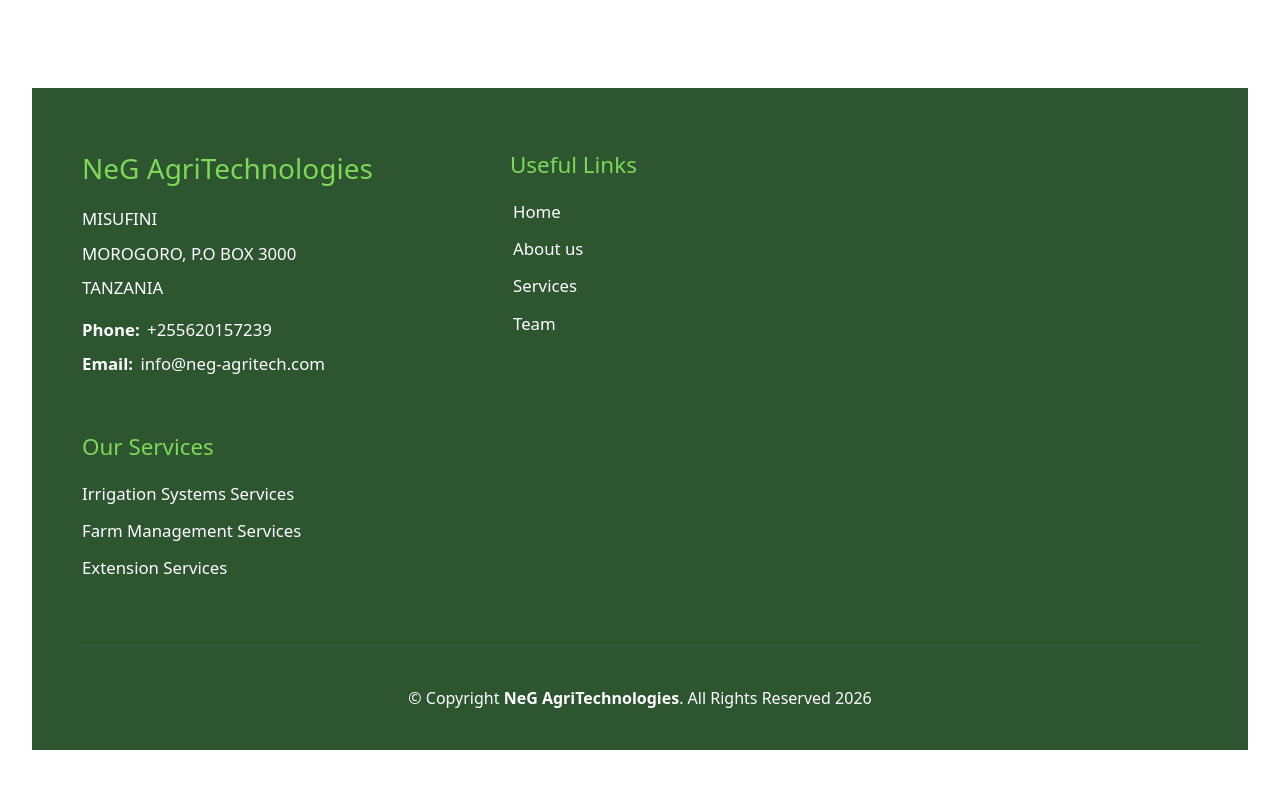
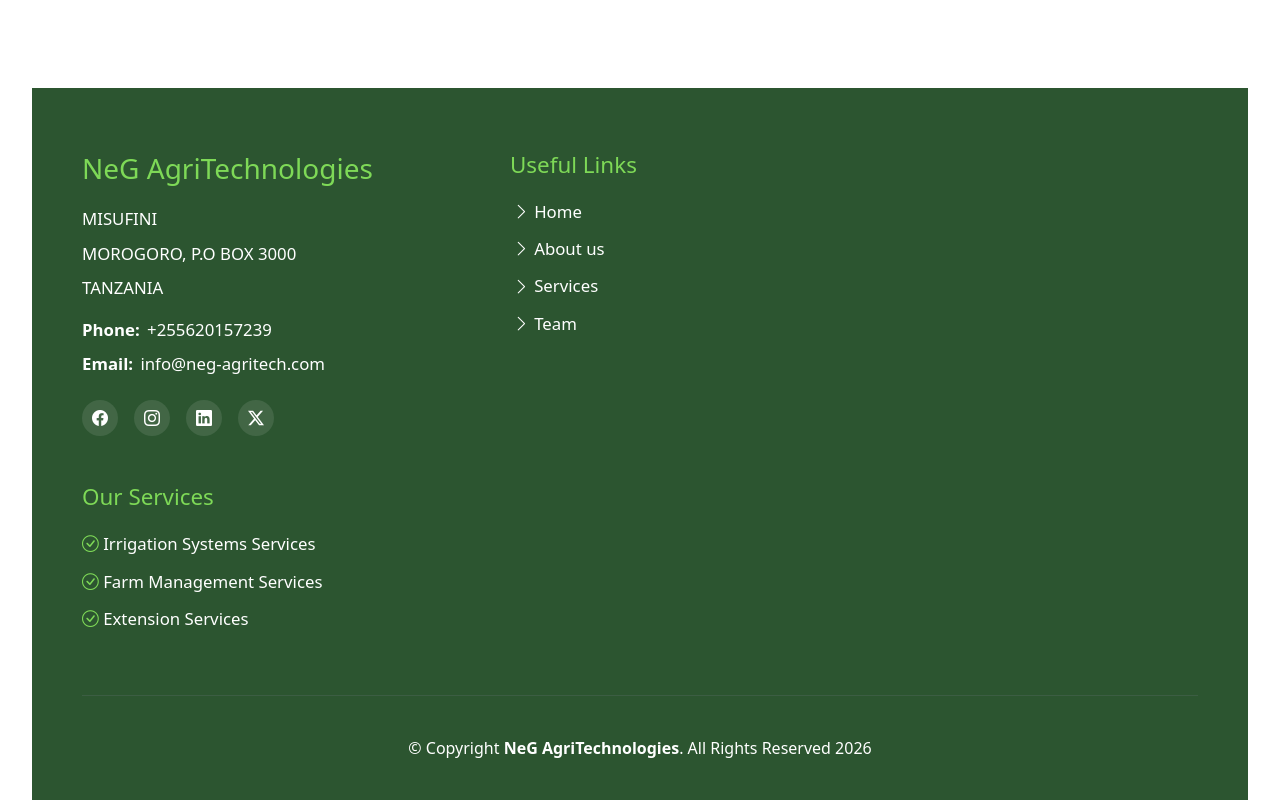
Before and after one commit to IamOmasa/neg_spa, a Vue app: page /about in a window 1280 px wide. Shown: the part 1304-2104 px from the top of the page. Before the commit the page ends 2054 px from the top, so only its background shows below. Built offline with nearby package versions, Linux system fonts and the light colour scheme.

Commit message:
change corousel position

```diff
--- a/index.html
+++ b/index.html
@@ -3,6 +3,10 @@
   <head>
     <meta charset="UTF-8" />
     <link rel="icon" href="/favicon.ico" />
+    <link
+      rel="stylesheet"
+      href="https://cdn.jsdelivr.net/npm/bootstrap-icons@1.11.3/font/bootstrap-icons.min.css"
+    />
     <meta name="viewport" content="width=device-width, initial-scale=1.0" />
     <title>NEG AgriTechnologies</title>
   </head>
--- a/package.json
+++ b/package.json
@@ -18,6 +18,7 @@
     "@emailjs/browser": "^4.4.1",
     "@popperjs/core": "^2.11.8",
     "bootstrap": "^5.3.8",
+    "bootstrap-icons": "^1.13.1",
     "contentful": "^11.10.1",
     "vue": "^3.5.26",
     "vue-router": "^4.6.4"
--- a/src/components/Footer.vue
+++ b/src/components/Footer.vue
@@ -1,9 +1,7 @@
 <template>
   <footer class="footer bg-dark-custom text-white">
     <div class="container">
-      <!-- Responsive grid -->
       <div class="row footer-content">
-        <!-- Company Info -->
         <div class="col-12 col-sm-12 col-md-6 col-lg-4 col-xl-4 footer-col">
           <h3 class="footer-heading text-secondary">NeG AgriTechnologies</h3>
           <p class="footer-text">MISUFINI</p>
@@ -21,9 +19,23 @@
               info@neg-agritech.com
             </a>
           </p>
+
+          <div class="social-links d-flex gap-3 mt-4">
+            <a href="#" class="social-icon-link" aria-label="Facebook" target="_blank">
+              <i class="bi bi-facebook"></i>
+            </a>
+            <a href="https://www.instagram.com/neg_agritechologies?igsh=MXRhemZjM3F2Y3BxaA==" class="social-icon-link" aria-label="Instagram" target="_blank">
+              <i class="bi bi-instagram"></i>
+            </a>
+            <a href="#" class="social-icon-link" aria-label="LinkedIn" target="_blank">
+              <i class="bi bi-linkedin"></i>
+            </a>
+            <a href="#" class="social-icon-link" aria-label="Twitter" target="_blank">
+              <i class="bi bi-twitter-x"></i>
+            </a>
+          </div>
         </div>
 
-        <!-- Useful Links -->
         <div class="col-12 col-sm-6 col-md-6 col-lg-4 col-xl-4 footer-col">
           <h4 class="footer-subheading text-secondary">Useful Links</h4>
           <ul class="list-unstyled">
@@ -50,7 +62,6 @@
           </ul>
         </div>
 
-        <!-- Our Services -->
         <div class="col-12 col-sm-6 col-md-6 col-lg-4 col-xl-4 footer-col">
           <h4 class="footer-subheading text-secondary">Our Services</h4>
           <ul class="list-unstyled">
@@ -70,7 +81,6 @@
         </div>
       </div>
 
-      <!-- Footer Bottom -->
       <hr class="footer-divider border-secondary">
       <div class="row">
         <div class="col-12 text-center">
@@ -95,9 +105,7 @@ export default {
 </script>
 
 <style scoped>
-/* Component-specific footer styles - Won't affect other components */
-
-/* Mobile First (0-575px) */
+/* Component-specific footer styles */
 .footer {
   padding: 2rem 0 1.5rem;
   margin-top: 2rem;
@@ -153,155 +161,75 @@ export default {
   margin-bottom: 0;
 }
 
-/* Small devices (576px - 767px) - Phones Landscape */
-@media (min-width: 576px) {
-  .footer {
-    padding: 2.5rem 0 1.75rem;
-  }
-
-  .footer-heading {
-    font-size: 1.35rem;
-  }
-
-  .footer-subheading {
-    font-size: 1.15rem;
-  }
-
-  .footer-text,
-  .footer-list-item {
-    font-size: 0.9rem;
-  }
-
-  .footer-copyright {
-    font-size: 0.9rem;
-  }
+/* Social Media Button Styling */
+.social-icon-link {
+  color: #ffffff;
+  background-color: rgba(255, 255, 255, 0.1);
+  width: 36px;
+  height: 36px;
+  display: flex;
+  align-items: center;
+  justify-content: center;
+  border-radius: 50%;
+  transition: all 0.3s ease;
+  font-size: 1rem;
+  text-decoration: none;
 }
 
-/* Medium devices (768px - 991px) - Tablets */
-@media (min-width: 768px) {
-  .footer {
-    padding: 3rem 0 2rem;
-    margin-top: 3rem;
-  }
-
-  .footer-content {
-    gap: 2.5rem;
-    margin-bottom: 2.5rem;
-  }
-
-  .footer-col {
-    margin-bottom: 0;
-  }
-
-  .footer-heading {
-    font-size: 1.5rem;
-  }
-
-  .footer-subheading {
-    font-size: 1.2rem;
-  }
-
-  .footer-text,
-  .footer-list-item {
-    font-size: 0.95rem;
-  }
-
-  .footer-list-item {
-    margin-bottom: 0.6rem;
-  }
-
-  .footer-divider {
-    margin: 2rem 0;
-  }
-
-  .footer-copyright {
-    font-size: 0.95rem;
-  }
+.social-icon-link:hover {
+  background-color: var(--secondary-color);
+  color: #fff;
+  transform: translateY(-3px);
 }
 
-/* Large devices (992px - 1199px) - Laptops */
-@media (min-width: 992px) {
-  .footer {
-    padding: 3.5rem 0 2.25rem;
-    margin-top: 3.5rem;
-  }
-
-  .footer-content {
-    gap: 3rem;
-    margin-bottom: 3rem;
-  }
-
-  .footer-heading {
-    font-size: 1.65rem;
-  }
-
-  .footer-subheading {
-    font-size: 1.3rem;
-  }
-
-  .footer-text,
-  .footer-list-item {
-    font-size: 1rem;
-  }
-
-  .footer-list-item {
-    margin-bottom: 0.7rem;
-  }
-
-  .footer-divider {
-    margin: 2.5rem 0;
-  }
-
-  .footer-copyright {
-    font-size: 1rem;
-  }
+/* Small devices (576px - 767px) */
+@media (min-width: 576px) {
+  .footer { padding: 2.5rem 0 1.75rem; }
+  .footer-heading { font-size: 1.35rem; }
+  .footer-subheading { font-size: 1.15rem; }
+  .footer-text, .footer-list-item { font-size: 0.9rem; }
+  .footer-copyright { font-size: 0.9rem; }
 }
 
-/* Extra large devices (1200px - 1399px) - Desktops */
-@media (min-width: 1200px) {
-  .footer {
-    padding: 4rem 0 2.5rem;
-    margin-top: 4rem;
-  }
-
-  .footer-heading {
-    font-size: 1.75rem;
-    margin-bottom: 1.25rem;
-  }
-
-  .footer-subheading {
-    font-size: 1.4rem;
-    margin-bottom: 1.25rem;
-  }
-
-  .footer-text {
-    font-size: 1.05rem;
-    margin-bottom: 0.6rem;
-  }
-
-  .footer-list-item {
-    font-size: 1.05rem;
-    margin-bottom: 0.75rem;
-  }
+/* Medium devices (768px - 991px) */
+@media (min-width: 768px) {
+  .footer { padding: 3rem 0 2rem; margin-top: 3rem; }
+  .footer-content { gap: 2.5rem; margin-bottom: 2.5rem; }
+  .footer-col { margin-bottom: 0; }
+  .footer-heading { font-size: 1.5rem; }
+  .footer-subheading { font-size: 1.2rem; }
+  .footer-text, .footer-list-item { font-size: 0.95rem; }
+  .footer-list-item { margin-bottom: 0.6rem; }
+  .footer-divider { margin: 2rem 0; }
+  .footer-copyright { font-size: 0.95rem; }
 }
 
-/* Extra extra large (1400px+) - Large Desktops */
+/* Large devices (992px - 1199px) */
+@media (min-width: 992px) {
+  .footer { padding: 3.5rem 0 2.25rem; margin-top: 3.5rem; }
+  .footer-content { gap: 3rem; margin-bottom: 3rem; }
+  .footer-heading { font-size: 1.65rem; }
+  .footer-subheading { font-size: 1.3rem; }
+  .footer-text, .footer-list-item { font-size: 1rem; }
+  .footer-list-item { margin-bottom: 0.7rem; }
+  .footer-divider { margin: 2.5rem 0; }
+  .footer-copyright { font-size: 1rem; }
+}
+
+/* Extra large devices (1200px - 1399px) */
+@media (min-width: 1200px) {
+  .footer { padding: 4rem 0 2.5rem; margin-top: 4rem; }
+  .footer-heading { font-size: 1.75rem; margin-bottom: 1.25rem; }
+  .footer-subheading { font-size: 1.4rem; margin-bottom: 1.25rem; }
+  .footer-text { font-size: 1.05rem; margin-bottom: 0.6rem; }
+  .footer-list-item { font-size: 1.05rem; margin-bottom: 0.75rem; }
+}
+
+/* Extra extra large (1400px+) */
 @media (min-width: 1400px) {
-  .footer {
-    padding: 4.5rem 0 3rem;
-  }
-
-  .footer-heading {
-    font-size: 1.85rem;
-  }
-
-  .footer-subheading {
-    font-size: 1.5rem;
-  }
-
-  .footer-text,
-  .footer-list-item {
-    font-size: 1.1rem;
-  }
+  .footer { padding: 4.5rem 0 3rem; }
+  .footer-heading { font-size: 1.85rem; }
+  .footer-subheading { font-size: 1.5rem; }
+  .footer-text, .footer-list-item { font-size: 1.1rem; }
 }
 </style>
--- a/src/main.js
+++ b/src/main.js
@@ -6,6 +6,7 @@ import App from './App.vue'
 import router from './router'
 import 'bootstrap/dist/css/bootstrap.min.css'
 import 'bootstrap/dist/js/bootstrap.bundle.min.js'
+import 'bootstrap-icons/font/bootstrap-icons.css'
 
 // Global styles (minimal - only variables and overrides)
 import './assets/css/global.css'
--- a/src/views/Home.vue
+++ b/src/views/Home.vue
@@ -1,5 +1,13 @@
 <template>
   <div class="home">
+    <Hero
+      title="Welcome to NeG AgriTechnologies"
+      subtitle="At NeG AgriTechnologies we work tirelessly to provide best agriculture services and provide cutting edge solutions that optimize production."
+      buttonText="Learn More"
+      buttonLink="/services"
+      backgroundImage="https://images.unsplash.com/photo-1625246333195-78d9c38ad449?w=1920"
+    />
+
     <section v-if="blogPosts && blogPosts.length > 0" class="blog-carousel-section">
       <div id="blogCarousel" class="carousel slide carousel-fade" data-bs-ride="carousel" data-bs-pause="hover">
 
@@ -45,14 +53,6 @@
         </div>
       </div>
     </section>
-
-    <Hero
-      title="Welcome to NeG AgriTechnologies"
-      subtitle="At NeG AgriTechnologies we work tirelessly to provide best agriculture services and provide cutting edge solutions that optimize production."
-      buttonText="Learn More"
-      buttonLink="/services"
-      backgroundImage="https://images.unsplash.com/photo-1625246333195-78d9c38ad449?w=1920"
-    />
 
     <section class="about-section">
       <div class="container">
```
Also changed, not shown: 1 other file (tests, documents, lock files or other folders).
